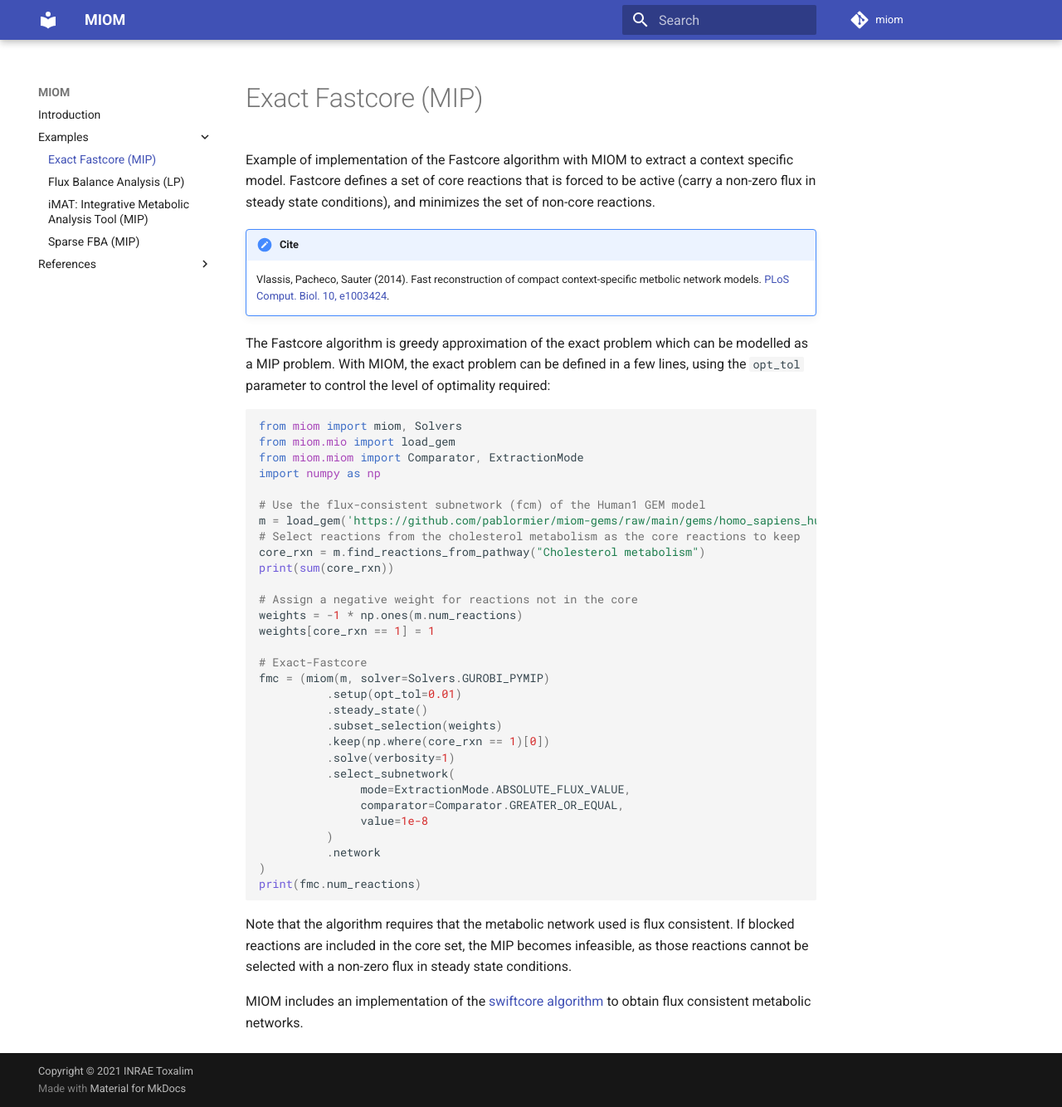
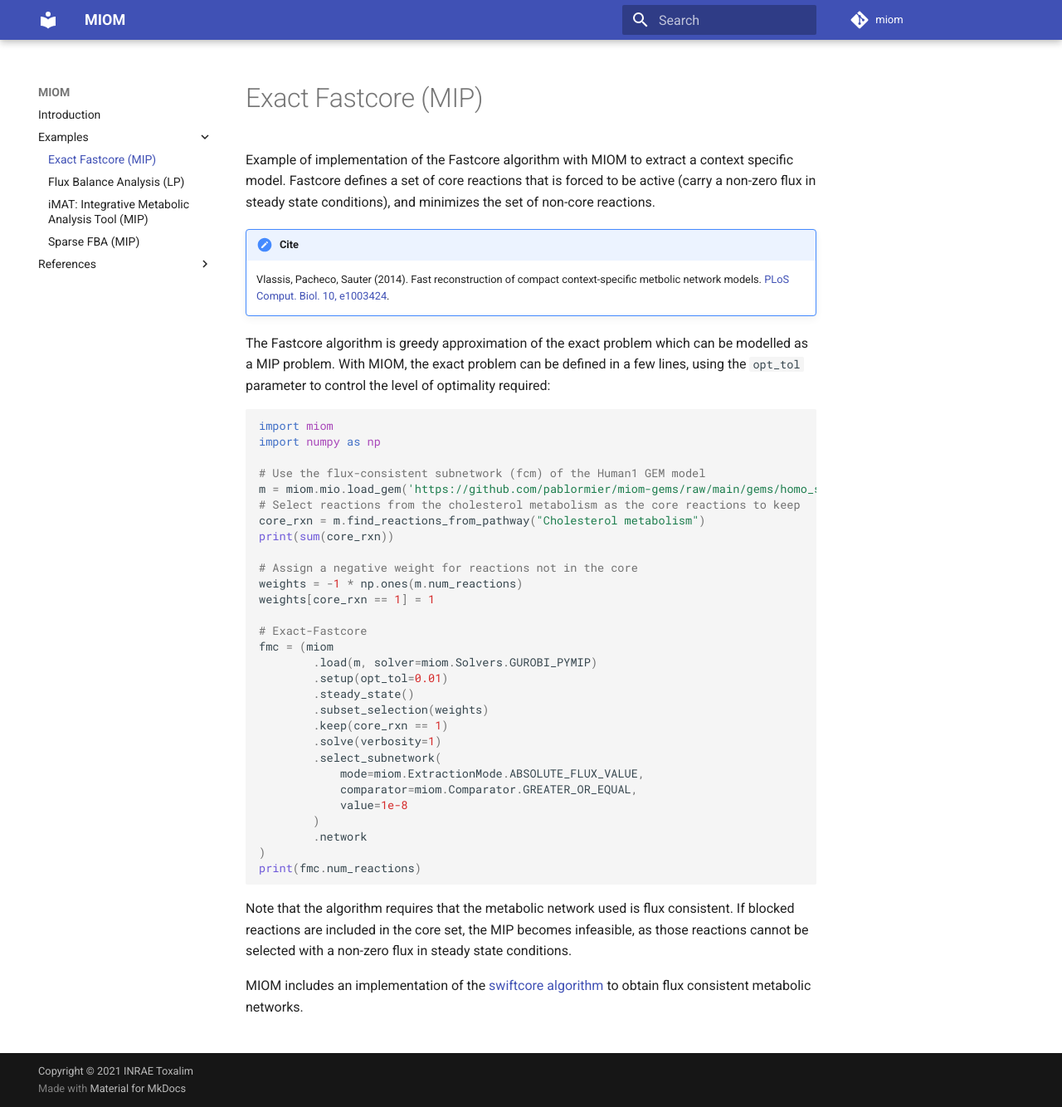
Before and after one commit to MetExplore/miom, an MkDocs documentation site: the page built from docs/examples/fastcore.md, in a window 1280 px wide and 1334 px high. Shown: the whole window at 83% size. Built offline with MkDocs 1.6.1 and Material for MkDocs 9.7.7, drawn with Linux system fonts in a browser that asks for light colours; comment, search, counter and statistics services are not loaded; the version menu is left out.

Commit message:
API improvements for 0.9.0-beta.0
Simplify the usage of the API. Update examples and documentation

````diff
--- a/docs/examples/fastcore.md
+++ b/docs/examples/fastcore.md
@@ -10,13 +10,11 @@ Fastcore defines a set of core reactions that is forced to be active (carry a no
 The Fastcore algorithm is greedy approximation of the exact problem which can be modelled as a MIP problem. With MIOM, the exact problem can be defined in a few lines, using the `opt_tol` parameter to control the level of optimality required:
 
 ```python
-from miom import miom, Solvers
-from miom.mio import load_gem
-from miom.miom import Comparator, ExtractionMode
+import miom
 import numpy as np
 
 # Use the flux-consistent subnetwork (fcm) of the Human1 GEM model
-m = load_gem('https://github.com/pablormier/miom-gems/raw/main/gems/homo_sapiens_human1_fcm.miom')
+m = miom.mio.load_gem('https://github.com/pablormier/miom-gems/raw/main/gems/homo_sapiens_human1_fcm.miom')
 # Select reactions from the cholesterol metabolism as the core reactions to keep
 core_rxn = m.find_reactions_from_pathway("Cholesterol metabolism")
 print(sum(core_rxn))
@@ -26,18 +24,19 @@ weights = -1 * np.ones(m.num_reactions)
 weights[core_rxn == 1] = 1
 
 # Exact-Fastcore
-fmc = (miom(m, solver=Solvers.GUROBI_PYMIP)
-          .setup(opt_tol=0.01)
-          .steady_state()
-          .subset_selection(weights)
-          .keep(np.where(core_rxn == 1)[0])
-          .solve(verbosity=1)
-          .select_subnetwork(
-               mode=ExtractionMode.ABSOLUTE_FLUX_VALUE,
-               comparator=Comparator.GREATER_OR_EQUAL,
-               value=1e-8
-          )
-          .network
+fmc = (miom
+        .load(m, solver=miom.Solvers.GUROBI_PYMIP)
+        .setup(opt_tol=0.01)
+        .steady_state()
+        .subset_selection(weights)
+        .keep(core_rxn == 1)
+        .solve(verbosity=1)
+        .select_subnetwork(
+            mode=miom.ExtractionMode.ABSOLUTE_FLUX_VALUE,
+            comparator=miom.Comparator.GREATER_OR_EQUAL,
+            value=1e-8
+        )
+        .network
 )
 print(fmc.num_reactions)
 ```
--- a/pyproject.toml
+++ b/pyproject.toml
@@ -1,6 +1,6 @@
 [tool.poetry]
 name = "miom"
-version = "0.9.0-alpha.5"
+version = "0.9.0-beta.0"
 description = "Mixed Integer Optimization for Metabolism"
 authors = ["Pablo R. Mier <pablo.rodriguez.mier@gmail.com>"]
 keywords = ["optimization", "LP", "MIP", "metabolism", "metabolic-networks"]
````
Also changed, not shown: docs/examples/fba.md (+4 -3 lines), docs/examples/imat.md (+6 -7 lines), docs/examples/sparse_fba.md (+5 -4 lines), docs/index.md (+7 -7 lines), miom/__init__.py (+6 -8 lines), 7 other files.
